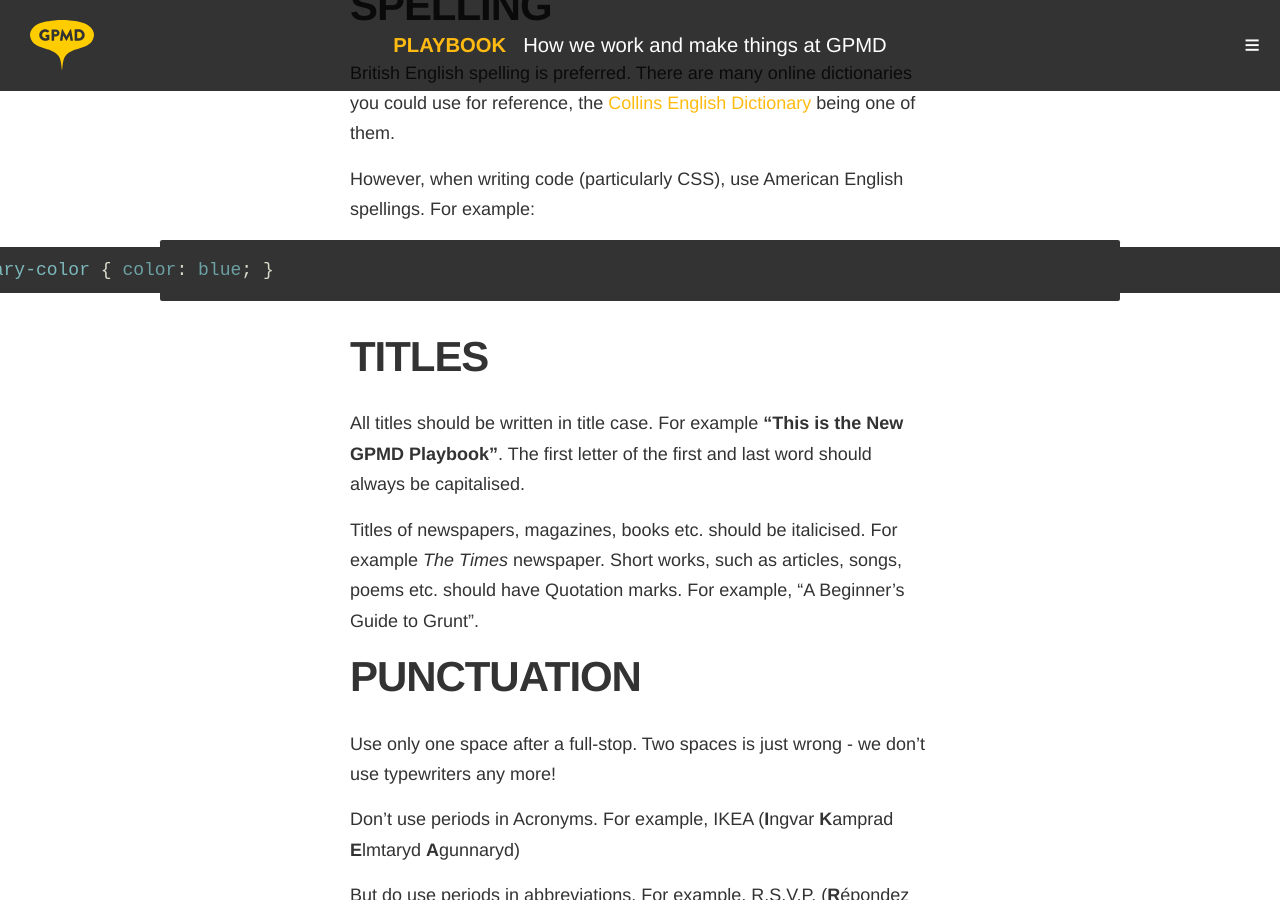
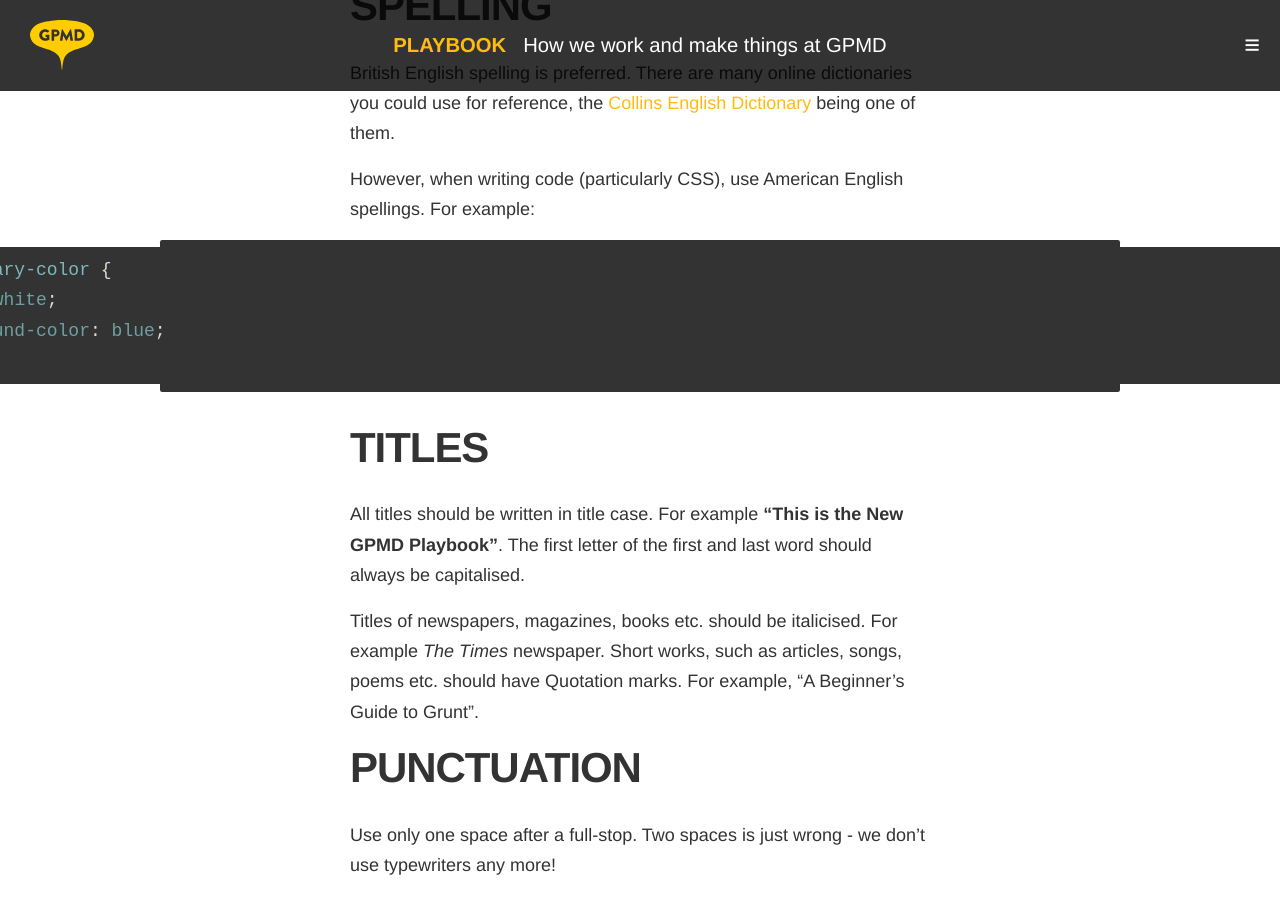
Before and after one commit to gpmd/playbook, a Jekyll site: the page built from _posts/pages/2014-03-11-writers-style-guide.md, in a window 1280 px wide and 900 px high, scrolled down 344 px. Built offline with Jekyll 4.4.1, drawn with Linux system fonts in a browser that asks for light colours; nearby versions of some CDN libraries; Markdown is read by kramdown in place of the engine named in the settings.

Commit message:
Updated 2014-03-11-writers-style-guide.md

````diff
--- a/_posts/pages/2014-03-11-writers-style-guide.md
+++ b/_posts/pages/2014-03-11-writers-style-guide.md
@@ -14,7 +14,10 @@
 However, when writing code (particularly CSS), use American English spellings. For example:
 
 ```css
-.link--primary-color { color: blue; }
+.link--primary-color {
+    color: white;
+    background-color: blue;
+}
 ```
 
 ## Titles
````
